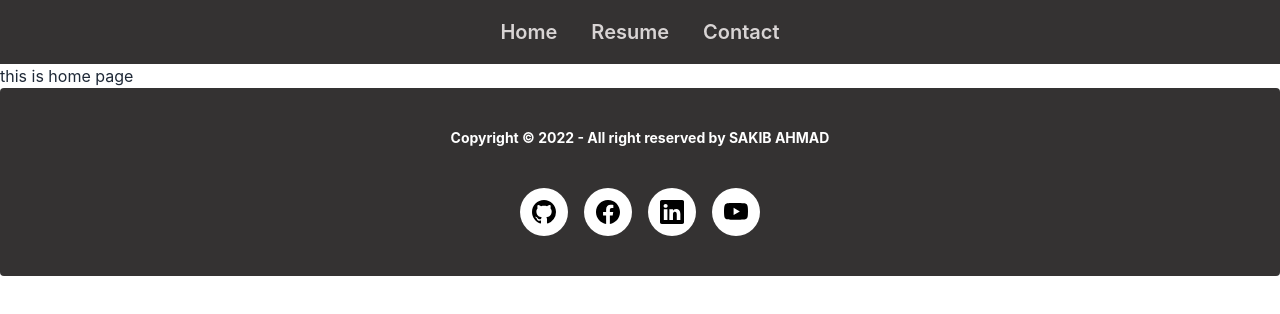
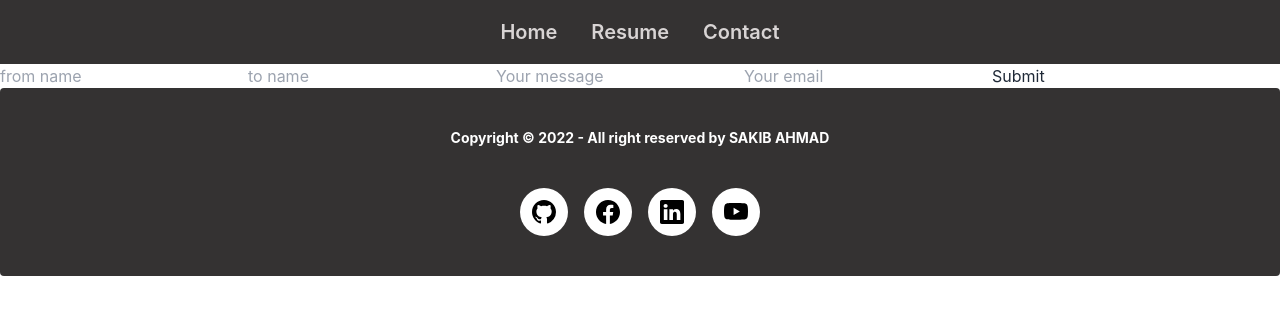
Before and after one commit to easakibahmad/sakib-portfolio, a React (Create React App) app: page / in a window 1280 px wide. Shown: the top 314 px of the page. Built offline with nearby package versions, Linux system fonts and the light colour scheme.

Commit message:
email sending part done

```diff
--- a/package.json
+++ b/package.json
@@ -7,6 +7,7 @@
     "@testing-library/react": "^13.4.0",
     "@testing-library/user-event": "^13.5.0",
     "daisyui": "^2.43.0",
+    "emailjs-com": "^3.2.0",
     "react": "^18.2.0",
     "react-dom": "^18.2.0",
     "react-icons": "^4.7.1",
--- /dev/null
+++ b/src/components/contact/Contact.js
@@ -0,0 +1,65 @@
+import React from "react";
+import { send } from "emailjs-com";
+import { useState } from "react";
+
+const Contact = () => {
+  const [toSend, setToSend] = useState({
+    from_name: "",
+    to_name: "",
+    message: "",
+    reply_to: "",
+  });
+
+  const onSubmit = (e) => {
+    e.preventDefault();
+    send("service_26qpwxc", "template_85jydi9", toSend, "WSoKjirsjKHrPZRQ_")
+      .then((response) => {
+        console.log("SUCCESS!", response.status, response.text);
+      })
+      .catch((err) => {
+        console.log("FAILED...", err);
+      });
+  };
+
+  const handleChange = (e) => {
+    setToSend({ ...toSend, [e.target.name]: e.target.value });
+  };
+
+  return (
+    <>
+      <form onSubmit={onSubmit}>
+        <input
+          type="text"
+          name="from_name"
+          placeholder="from name"
+          value={toSend.from_name}
+          onChange={handleChange}
+        />
+        <input
+          type="text"
+          name="to_name"
+          placeholder="to name"
+          value={toSend.to_name}
+          onChange={handleChange}
+        />
+        <input
+          type="text"
+          name="message"
+          placeholder="Your message"
+          value={toSend.message}
+          onChange={handleChange}
+        />
+        <input
+          type="text"
+          name="reply_to"
+          placeholder="Your email"
+          value={toSend.reply_to}
+          onChange={handleChange}
+        />
+        <button type="submit">Submit</button>
+      </form>
+    </>
+  );
+};
+
+export default Contact;
--- a/src/components/footer/Footer.js
+++ b/src/components/footer/Footer.js
@@ -5,13 +5,13 @@ const Footer = () => {
   return (
     <footer
       data-theme="black"
-      class="footer footer-center p-10 bg-primary text-white rounded font-bold"
+      className="footer footer-center p-10 bg-primary text-white rounded font-bold"
     >
       <div>
         <p>Copyright © 2022 - All right reserved by SAKIB AHMAD</p>
       </div>
       <div>
-        <div class="grid grid-flow-col gap-4">
+        <div className="grid grid-flow-col gap-4">
           <a
             className="p-3 bg-white rounded-full"
             href="https://github.com/easakibahmad"
--- a/src/components/navbar/Navbar.js
+++ b/src/components/navbar/Navbar.js
@@ -5,16 +5,16 @@ const Navbar = () => {
   return (
     <div
       data-theme="black"
-      class="navbar flex justify-center bg-primary text-primary-content"
+      className="navbar flex justify-center bg-primary text-primary-content"
     >
-      <Link class="btn btn-ghost normal-case text-xl">Home</Link>
+      <Link className="btn btn-ghost normal-case text-xl">Home</Link>
       <a
         href="https://drive.google.com/file/d/1FqUQ9Hv0tRzD5XQzuu1D20GyVOD3Kphq/view?usp=sharing"
-        class="btn btn-ghost normal-case text-xl"
+        className="btn btn-ghost normal-case text-xl"
       >
         Resume
       </a>
-      <Link class="btn btn-ghost normal-case text-xl">Contact</Link>
+      <Link className="btn btn-ghost normal-case text-xl">Contact</Link>
     </div>
   );
 };
--- a/src/pages/home/Home.js
+++ b/src/pages/home/Home.js
@@ -1,7 +1,12 @@
 import React from "react";
+import Contact from "../../components/contact/Contact";
 
 const Home = () => {
-  return <div>this is home page</div>;
+  return (
+    <div>
+      <Contact></Contact>
+    </div>
+  );
 };
 
 export default Home;
```
Also changed, not shown: 1 other file (tests, documents, lock files or other folders).
